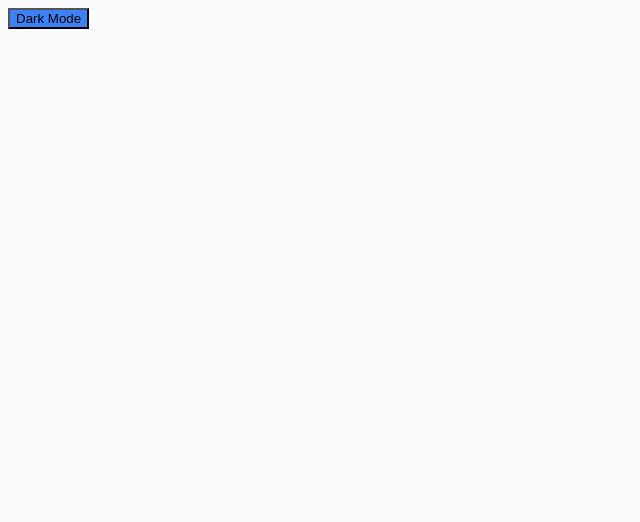
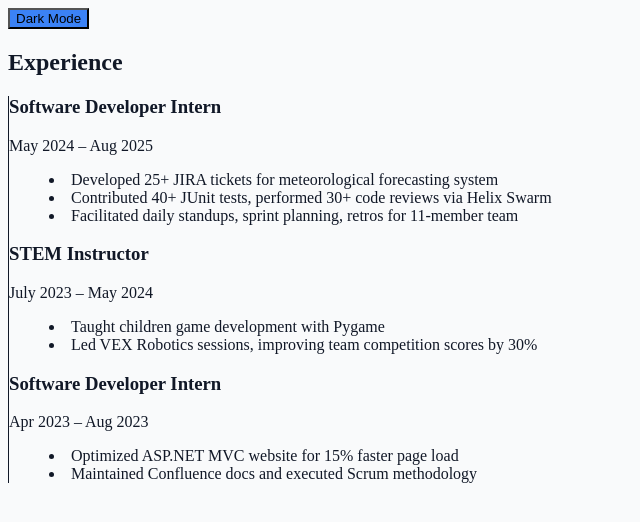
Before and after one commit to anmolp476/portfoliov2, a Next.js app: page / in a window 1280 px wide. Shown: the top 522 px of the page, without its empty margins (0-640 px from the left). Built offline with nearby package versions, Linux system fonts and the light colour scheme.

Commit message:
Created a timeline for my experiences, I used framer motion to easily add in a fade-in animation

```diff
--- /dev/null
+++ b/app/components/ExperienceTimeline.tsx
@@ -0,0 +1,72 @@
+"use client";
+
+import { motion } from "framer-motion";
+
+interface Experience {
+  title: string;
+  role: string;
+  duration: string;
+  details: string[];
+}
+
+const experiences: Experience[] = [
+  {
+    title: "Environment and Climate Change Canada",
+    role: "Software Developer Intern",
+    duration: "May 2024 – Aug 2025",
+    details: [
+      "Developed 25+ JIRA tickets for meteorological forecasting system",
+      "Contributed 40+ JUnit tests, performed 30+ code reviews via Helix Swarm",
+      "Facilitated daily standups, sprint planning, retros for 11-member team",
+    ],
+  },
+  {
+    title: "Exceed Robotics",
+    role: "STEM Instructor",
+    duration: "July 2023 – May 2024",
+    details: [
+      "Taught children game development with Pygame",
+      "Led VEX Robotics sessions, improving team competition scores by 30%",
+    ],
+  },
+  {
+    title: "Eclipse Creations",
+    role: "Software Developer Intern",
+    duration: "Apr 2023 – Aug 2023",
+    details: [
+      "Optimized ASP.NET MVC website for 15% faster page load",
+      "Maintained Confluence docs and executed Scrum methodology",
+    ],
+  },
+];
+
+export default function ExperienceTimeline() {
+  return (
+    <section className="my-24">
+      <h2 className="text-3xl font-semibold mb-10">Experience</h2>
+      <div className="relative border-l border-muted-light dark:border-muted-dark ml-4">
+        {experiences.map((exp, idx) => (
+          <motion.div
+            key={idx}
+            initial={{ opacity: 0, x: -50 }}
+            whileInView={{ opacity: 1, x: 0 }}
+            viewport={{ once: true }}
+            transition={{ duration: 0.5, delay: idx * 0.2 }}
+            className="mb-10 pl-6 relative"
+          >
+            <span className="absolute -left-4 top-0 w-3 h-3 rounded-full bg-accent-light dark:bg-accent-dark"></span>
+            <h3 className="text-xl font-semibold">{exp.role}</h3>
+            <p className="text-sm text-muted-light dark:text-muted-dark">
+              {exp.duration}
+            </p>
+            <ul className="mt-2 list-disc list-inside text-sm text-muted-light dark:text-muted-dark">
+              {exp.details.map((detail, i) => (
+                <li key={i}>{detail}</li>
+              ))}
+            </ul>
+          </motion.div>
+        ))}
+      </div>
+    </section>
+  );
+}
--- a/app/page.tsx
+++ b/app/page.tsx
@@ -1,10 +1,11 @@
 import LightDarkToggle from "./components/LightDarkToggle";
+import ExperienceTimeline from "./components/ExperienceTimeline";
 
 export default function Home() {
   return (
     <main className="min-h-screen px-6 md:px-16 py-20 max-w-5xl mx-auto">
       <LightDarkToggle />
-      {/* rest of your content */}
+      <ExperienceTimeline />
     </main>
   );
 }
```
